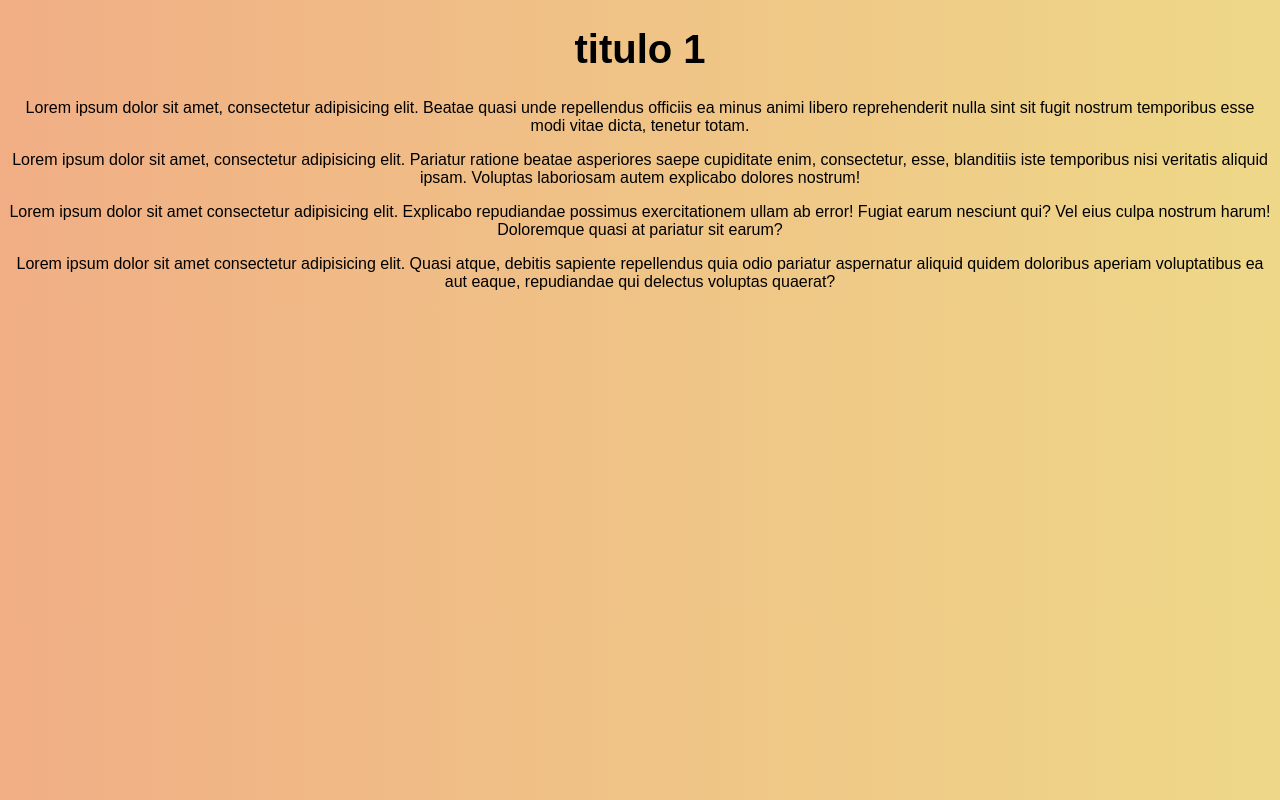
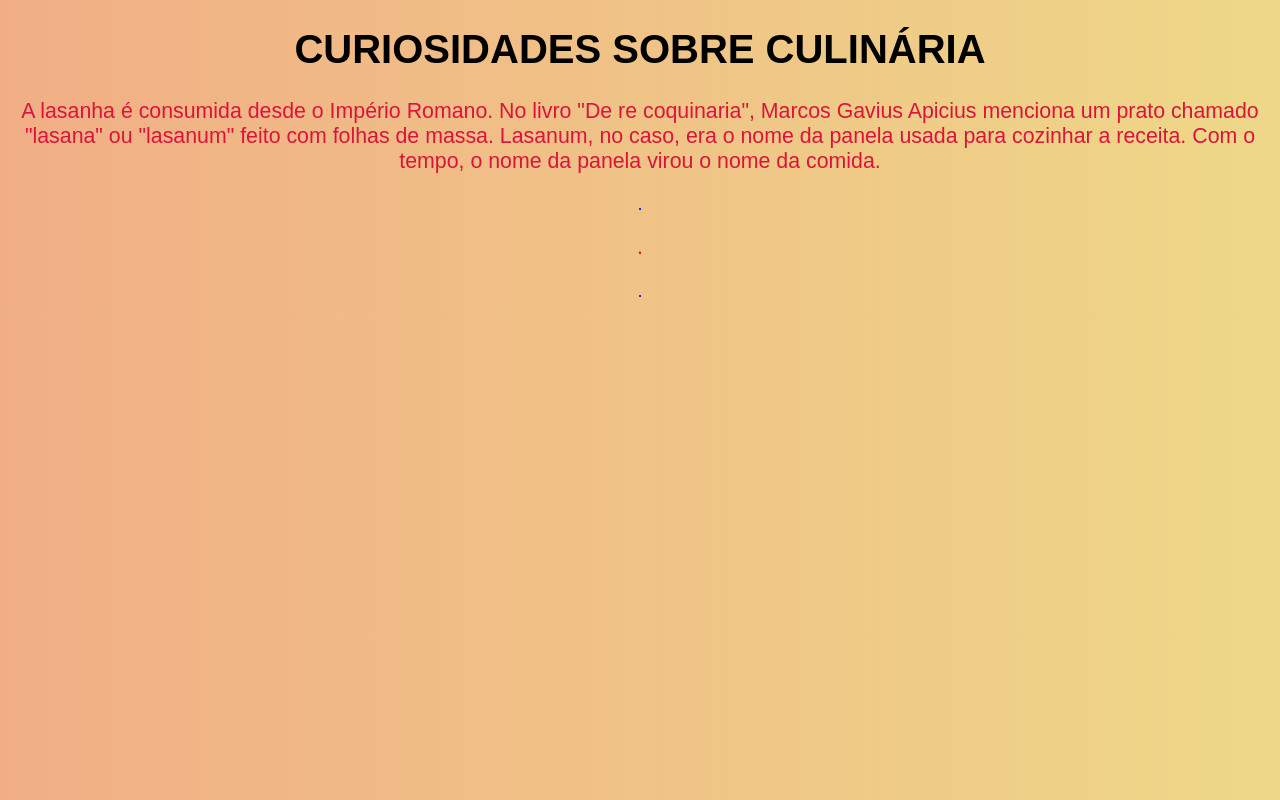
Before and after one commit to carolamy90/site-2024, a plain HTML site: page interno.html in a window 1280 px wide. Drawn offline with Linux system fonts and the light colour scheme.

Commit message:
Add files via upload

```diff
--- a/interno.html
+++ b/interno.html
@@ -7,10 +7,10 @@
     <link rel="stylesheet" href="style.css">
 </head>
 <body>
-    <h1>titulo 1</h1>
-    <p>Lorem ipsum dolor sit amet, consectetur adipisicing elit. Beatae quasi unde repellendus officiis ea minus animi libero reprehenderit nulla sint sit fugit nostrum temporibus esse modi vitae dicta, tenetur totam.</p>
-    <p>Lorem ipsum dolor sit amet, consectetur adipisicing elit. Pariatur ratione beatae asperiores saepe cupiditate enim, consectetur, esse, blanditiis iste temporibus nisi veritatis aliquid ipsam. Voluptas laboriosam autem explicabo dolores nostrum!</p>
-    <p>Lorem ipsum dolor sit amet consectetur adipisicing elit. Explicabo repudiandae possimus exercitationem ullam ab error! Fugiat earum nesciunt qui? Vel eius culpa nostrum harum! Doloremque quasi at pariatur sit earum?</p>
-    <p>Lorem ipsum dolor sit amet consectetur adipisicing elit. Quasi atque, debitis sapiente repellendus quia odio pariatur aspernatur aliquid quidem doloribus aperiam voluptatibus ea aut eaque, repudiandae qui delectus voluptas quaerat?</p>
+    <h1>CURIOSIDADES SOBRE CULINÁRIA</h1>
+    <p class="impar">A lasanha é consumida desde o Império Romano. No livro "De re coquinaria", Marcos Gavius Apicius menciona um prato chamado "lasana" ou "lasanum" feito com folhas de massa. Lasanum, no caso, era o nome da panela usada para cozinhar a receita. Com o tempo, o nome da panela virou o nome da comida.</p>
+    <p class="par">.</p>
+    <p class="impar">.</p>
+    <p class="par">.</p>
 </body>
 </html>
--- a/style.css
+++ b/style.css
@@ -69,5 +69,11 @@ list-style-type:none;
 .impar{
     font-size: 16pt;
     font-family: arial;
-    background-color: crimson;
+    color: crimson;
 }
+
+.par{
+    font-size: 20;
+    font-family: verdana;
+    color: blue;
+}
```
Also changed, not shown: index.html (+3 -0 lines).
